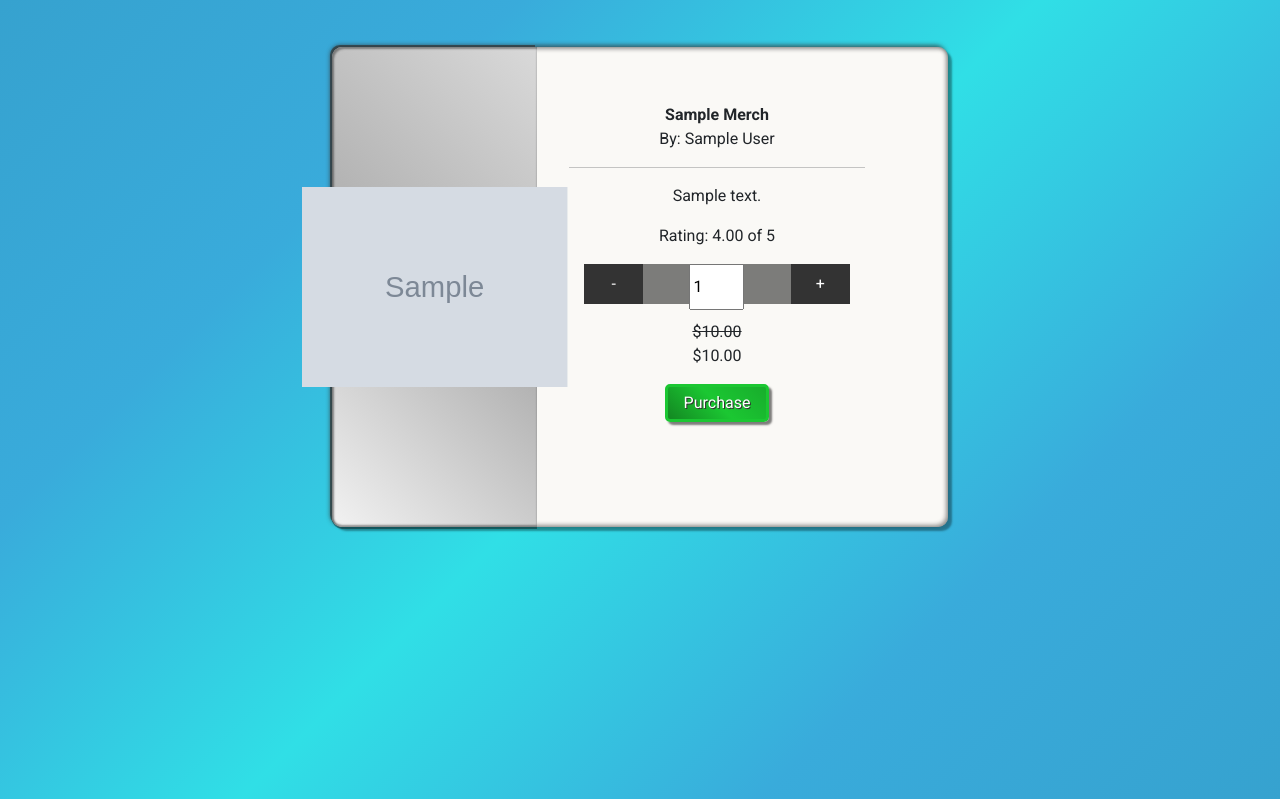
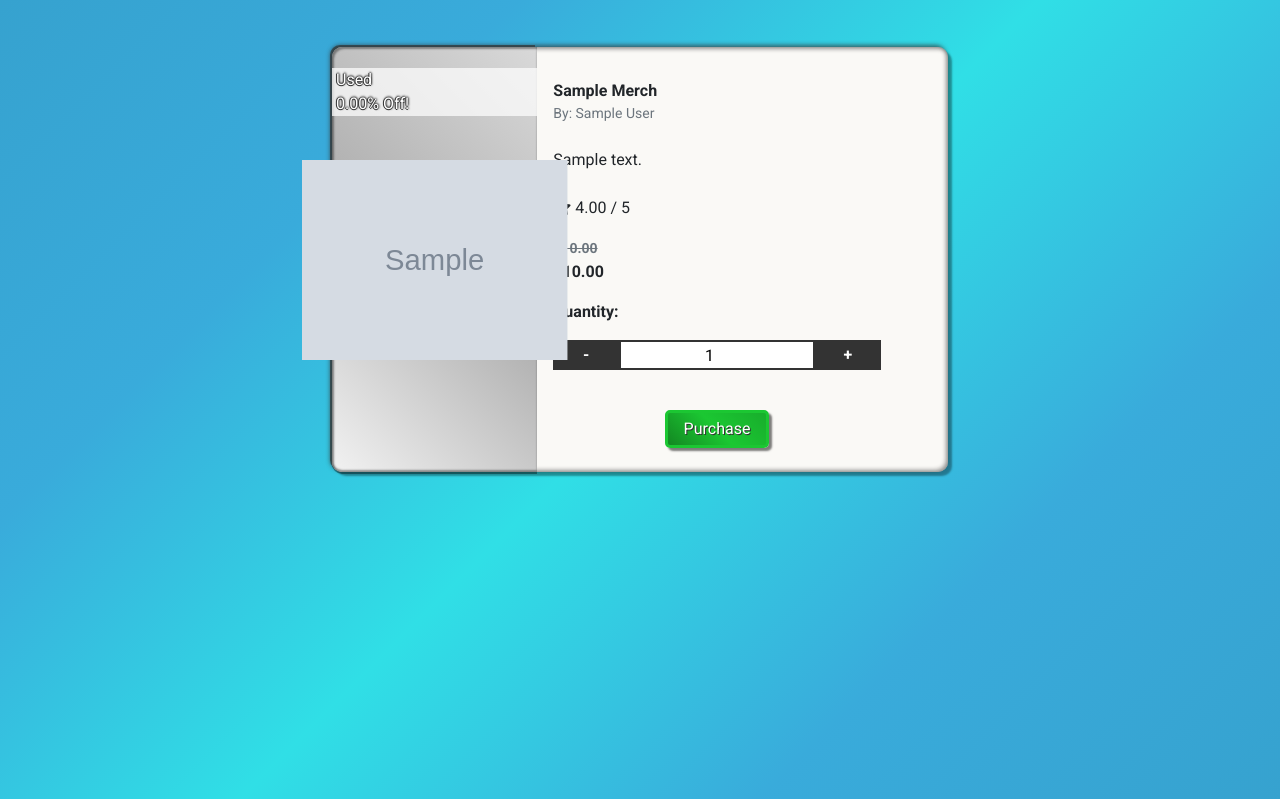
Before and after one commit to Richardaeld/Eldridge_Music, a Django app: page /merchandise/details/1 in a window 1280 px wide. Shown: the part 189-988 px from the top of the page. Run offline with Django 3.2, Linux system fonts and the light colour scheme; tables that the repository leaves empty hold one stand-in row (values such as "Sample post"); grey boxes marked "Sample" are stand-in pictures; parts of the project's set-up code (start-up, migrations or seed data) failed here and were passed over; some libraries are stand-ins or nearby versions.

Commit message:
Improved UX, cleaned up code, improved page layout, added comments

```diff
--- a/merchandise/static/merchandise/css/merch.css
+++ b/merchandise/static/merchandise/css/merch.css
@@ -1,41 +1,41 @@
 /* -------------------------------------------------------------------General---------------------------------------------------------------- */
+.custom-scroll {
+    overflow-y:auto;
+}
+
+select {
+    padding: .25rem;
+}
+
+/* Height of cards -- set for proper scroll wheel function and appearance */
+.merch-card,
+.merch-image-background,
+.custom-scroll {
+    height: 25rem;
+}
+/* ------------------ General body for cards */
 .merch-card {
-    height:25rem;
-    /* border: 2px solid #333; */
-    box-shadow:
-    4px 4px 2px rgba(0, 0, 0, .35),
-
-    inset 2px 2px 4px rgba(51, 51, 51, 0.493),
-    inset -2px -2px 4px rgba(51, 51, 51, 0.493),
-    -2px -2px 4px rgba(51, 51, 51, 0.699)
-    ;
-
-
+    box-shadow: 4px 4px 2px rgba(0, 0, 0, .35),
+                inset 2px 2px 4px rgba(51, 51, 51, 0.493),
+                inset -2px -2px 4px rgba(51, 51, 51, 0.493),
+                -2px -2px 4px rgba(51, 51, 51, 0.699);
     background-color: #faf9f6;
     position: relative;
     border-radius: 10px;
-    /* border: 2px solid #333 */
 }
 
+.merch-name {
+    font-weight: 600;
+    margin-top: 1rem;
+}
+
+.merch-text-body {
+    padding: 1rem;
+}
+
+/* ------------------ General image*/
 .merch-image {
     position: relative;
-}
-
-.merch-image-background {
-    position: absolute;
-    height: 25rem;
-    width: 100%;
-    /* background-color: #333; */
-    background: linear-gradient(45deg, #F2F2F2, #B3B3B3, #D9D9D9 );
-    border-top-left-radius: 10px;
-    border-bottom-left-radius: 10px;
-    box-shadow:
-    0px 2px rgba(0, 0, 0, .35),
-
-    inset 2px 2px 2px rgba(51, 51, 51, 0.493),
-    inset 0px -2px 2px rgba(51, 51, 51, 0.493),
-    -2px -2px rgba(51, 51, 51, 0.699)
-    ;
 }
 
 .merch-image img {
@@ -43,13 +43,23 @@
     position: relative;
     background-size: contain;
     width: auto;
-    /* background-color: #333; */
-    /* border-bottom: 2px solid #333; */
     left: 50%;
     top:50%;
     transform: translateX(-50%) translateY(-50%);
 }
 
+.merch-image-background {
+    position: absolute;
+    width: 100%;
+    background: linear-gradient(45deg, #F2F2F2, #B3B3B3, #D9D9D9 );
+    border-top-left-radius: 10px;
+    border-bottom-left-radius: 10px;
+    box-shadow: 0px 2px rgba(0, 0, 0, .35),
+                inset 2px 2px 2px rgba(51, 51, 51, 0.493),
+                inset 0px -2px 2px rgba(51, 51, 51, 0.493),
+                -2px -2px rgba(51, 51, 51, 0.699);
+}
+/* Floating header for image */
 .image-banner {
     padding-left: .25em;
     width: 100%;
@@ -64,51 +74,7 @@
     background-color: rgba(253, 253, 253, 0.75);
 }
 
-.merch-text-body {
-    padding: 1rem;
-    text-align: center;
-}
-
-.merch-name {
-    font-size: 1rem;
-    font-weight: 600;
-    margin-top: 1rem;
-    margin-bottom: 0;
-}
-
-.merch-author {
-
-}
-
-.merch-descript {
-
-}
-
-.merch-card-header {
-
-}
-
-.custom-scroll {
-    overflow-y:auto;
-    height:25rem;
-}
-
-select {
-    padding: .25rem;
-}
-
-input:read-only {
-    padding: .15rem .15rem .15rem .4rem;
-
-}
-
 /* ------------------------------------------------------------------- details ---------------------------------------------------------------- */
-/* changes height for details */
-.merch-card,
-.merch-image-background {
-    height: 30rem;
-}
-
 #bag {
     width:100%;
     font-size: 0;
@@ -123,27 +89,38 @@ input:read-only {
 #remove-button,
 #in-bag,
 #add-button {
-    height: 40px;
-    line-height: 40px;
+    height: 30px;
+    line-height: 25px;
     font-size: 1rem;
     color: #fff;
-    vertical-align: middle;
+    vertical-align:middle;
+
 }
 
 
 #remove-button,
 #add-button {
     background-color: #333;
+    /* color: #333; */
+    font-weight: bold;
+    border: 2px solid #333;
     width: 20%;
     cursor: pointer;
+    text-align: center;
 }
 
 #remove-button {
 }
 
-#in-bag {
-    width:50%;
-    background-color: rgba(0, 0, 0, .50);
+#in-bag  {
+    width:60%;
+}
+
+#in-bag input {
+    width: 100%;
+    height: 30px;
+    text-align: center;
+    border: 2px solid #333;
 }
 
 #add-button {
--- a/merchandise/static/merchandise/js/details.js
+++ b/merchandise/static/merchandise/js/details.js
@@ -1,5 +1,5 @@
 // Extends card and image height to proper proportions to negate use of scroll bar
-let contentHeight = document.getElementById("merch-form").offsetHeight;
+let contentHeight = document.getElementById("card-body").offsetHeight;
 let cardHeight = document.getElementById("card").offsetHeight;
 if (contentHeight > cardHeight) {
     document.getElementsByClassName("merch-card")[0].style.height = contentHeight + "px"
@@ -8,20 +8,20 @@ if (contentHeight > cardHeight) {
 
 // Removes one from bag total, to a min of 0
 document.getElementById("remove-button").addEventListener("click", function() {
-    let bag = document.getElementById("in-bag").getElementsByTagName("span")[0];
-    let bagContent = parseInt(bag.textContent);
+    let bag = document.getElementById("in-bag").getElementsByTagName("input")[0];
+    let bagContent = parseInt(bag.value);
     if (bagContent > 0) {
         bagContent = bagContent - 1;
-        bag.textContent = bagContent;
+        bag.value = bagContent;
     }
 })
 
 // Adds one to bag total, to a max of 99
 document.getElementById("add-button").addEventListener("click", function() {
-    let bag = document.getElementById("in-bag").getElementsByTagName("span")[0];
-    let bagContent = parseInt(bag.textContent);
+    let bag = document.getElementById("in-bag").getElementsByTagName("input")[0];
+    let bagContent = parseInt(bag.value);
     if (bagContent < 99) {
         bagContent = bagContent + 1;
-        bag.textContent = bagContent;
+        bag.value = bagContent;
     }
 })
--- a/merchandise/templates/merchandise/details.html
+++ b/merchandise/templates/merchandise/details.html
@@ -17,43 +17,62 @@
                     <!-- image -->
                     <div class="col-10 col-sm-6 col-md-4 merch-image">
                         <div class="merch-image-background"></div>
+                        <!-- Floating header for cards -- tells if discount or used book -->
+                        {% if merch.special or merch.used %}
+                            <div class="image-banner">
+                                {% if merch.special and merch.used %}
+                                    <span>Used</span>
+                                    <br>
+                                    <span>{{ merch.discount }}% Off!</span>
+                                {% elif merch.special %}
+                                    <span>{{ merch.discount }}% Off!</span>
+                                {% elif merch.used %}
+                                    <span>Used</span>
+                                {% endif %}
+                            </div>
+                        {% endif %}
                         <img src="{% if merch.image %}{{ merch.image.url }}{% else %}/media/blank.png{% endif %}" class="" alt="{{ merch.name }} Music Book"> <!-- p-1 ms-3 mt-3  -->
                     </div>
 
                     <!-- details -->
-                        <div class="col-11 col-sm-10 col-md-7">
-
-                            <!-- merch name header -->
-                            <!-- <div class="y-center">
-                                <p class="merch-name text-center mt-3">
-                                    {{ merch.name }}
-                                <p>
-                                <p class="card-text px-3 text-center">{{ merch.description }}</p>
-                            </div> -->
-
-                            <form id="merch-form" action="{% url 'add_to_cart' merch.id %}" method="POST" class="mt-3 mx-3 merch-text-body">
-                                {% csrf_token %}
-                                <!-- <hr> -->
+                    <div id="card-body" class="col-11 col-sm-10 col-md-7">
 
                         <!-- Merch Genreal Information -->
-                                <div class="pt-2 w-100"> <!-- d-flex justify-content-between pb-3  -->
-                                    <p class="merch-name">
+                        <div class="merch-text-body"> <!-- d-flex justify-content-between pb-3  -->
+                            <!-- Merch name -->
+                            <p class="merch-name mb-0">
                                 {{ merch | title }}
                             </p>
-
-                                    <p class="">
+                            <!-- Merch composer -->
+                            <p class="text-muted small">
                                 By: {{ merch.author }}
                             </p>
-
-                                    <hr>
-                                    <p class="">
+                            <!-- Merch description -->
+                            <p class="my-4">
                                 {{ merch.description }}
                             </p>
-
+                            <!-- Merch rating -->
                             <p>
-                                        Rating: {{ merch.rating }} of 5
+                                <i class="fas fa-star"></i>
+                                {{ merch.rating }} / 5
                             </p>
 
+                            <!-- Merch price -->
+                            {% if merch.special %}
+                                <p>
+                                    <strong class="text-muted small"><s>${{ merch.price }}</s></strong>
+                                    <br>
+                                    <strong>${% discount merch %}</strong>
+                                </p>
+                            {% else %}
+                                <p>
+                                    <strong>${{ merch.price }}</strong>
+                                </p>
+                            {% endif %}
+
+                            <form action="{% url 'add_to_cart' merch.id %}" method="POST">
+                                {% csrf_token %}
+                                <p class="merch-name">Quantity:</p>
                                 <div id="bag" class="mx-0 px-0">
                                     <div id="remove-button" class="mx-0 px-0">
                                         <span>-</span>
@@ -65,19 +84,7 @@
                                         <span>+</span>
                                     </div>
                                 </div>
-
-                                    {% if merch.special %}
-                                    <p>
-                                        <s>${{ merch.price }}</s>
-                                        <br>
-                                        ${% discount merch %}
-                                    </p>
-                                    {% else %}
-                                    <p>
-                                        ${{ merch.price }}
-                                    </p>
-                                    {% endif %}
-
+                            </form>
 
                         </div>
                             <input type="hidden" name="redirect_url" value="{{ request.path }}">
@@ -86,15 +93,8 @@
                                     <span class="p-2">Purchase</span>
                                     </button>
                             </div>
-
-                            </form>
-
                     </div>
-
-
-
                 </div>
-                <!-- </div> -->
             </div>
         </div>
     </div>
```
Also changed, not shown: merchandise/templates/merchandise/merchandise.html (+25 -47 lines). Lines whose indentation alone changed are shown as unchanged.
